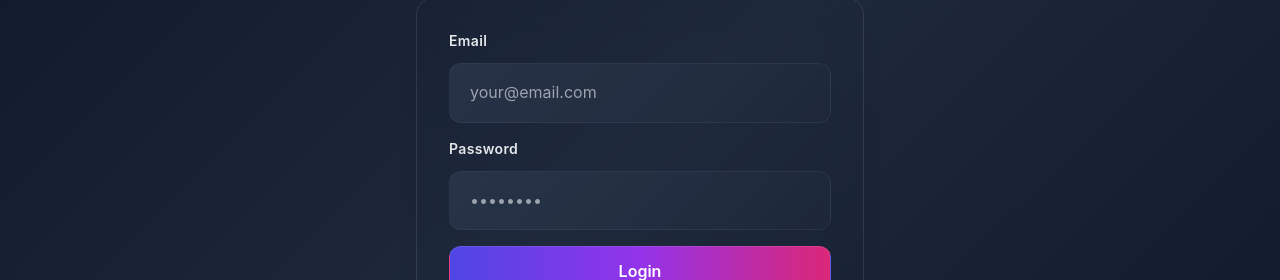
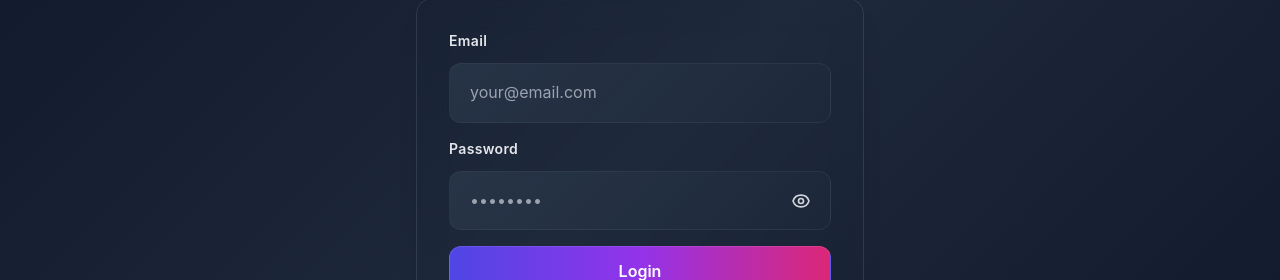
Before and after one commit to WahajFaraz/URL-Shortner, a React (Vite) app in the folder frontend/: page /login in a window 1280 px wide. Shown: the part 241-521 px from the top of the page. Built offline with nearby package versions, Linux system fonts and the light colour scheme; no server answers.

Commit message:
password visibility

```diff
--- a/frontend/src/components/Auth/AuthForms.jsx
+++ b/frontend/src/components/Auth/AuthForms.jsx
@@ -2,7 +2,7 @@ import { useState } from 'react';
 import { motion } from 'framer-motion';
 import { useNavigate } from 'react-router-dom';
 import { useAuth } from '../../hooks/useAuth.js';
-import { Button, Input } from '../common/UIComponents.jsx';
+import { Button, Input, PasswordInput } from '../common/UIComponents.jsx';
 import { slideUp } from '../../utils/animations.js';
 import toast from 'react-hot-toast';
 
@@ -52,9 +52,8 @@ export const LoginForm = () => {
         onChange={handleChange}
         error={errors.email}
       />
-      <Input
+      <PasswordInput
         name="password"
-        type="password"
         label="Password"
         placeholder="••••••••"
         value={formData.password}
@@ -133,9 +132,8 @@ export const RegisterForm = () => {
         onChange={handleChange}
         error={errors.email}
       />
-      <Input
+      <PasswordInput
         name="password"
-        type="password"
         label="Password"
         placeholder="••••••••"
         value={formData.password}
@@ -143,9 +141,8 @@ export const RegisterForm = () => {
         error={errors.password}
       />
       <p className="text-xs text-gray-400 mt-1">Password must be at least 8 characters long</p>
-      <Input
+      <PasswordInput
         name="confirmPassword"
-        type="password"
         label="Confirm Password"
         placeholder="••••••••"
         value={formData.confirmPassword}
--- a/frontend/src/components/common/UIComponents.jsx
+++ b/frontend/src/components/common/UIComponents.jsx
@@ -1,5 +1,6 @@
 import { motion } from 'framer-motion';
 import { slideUp } from '../../utils/animations.js';
+import { useState } from 'react';
 
 export const GlassCard = ({ children, className = '', ...props }) => (
   <motion.div
@@ -60,6 +61,48 @@ export const Input = ({ label, error, className = '', ...props }) => (
   </div>
 );
 
+export const PasswordInput = ({ label, error, className = '', ...props }) => {
+  const [visible, setVisible] = useState(false);
+
+  return (
+    <div className="space-y-3">
+      {label && <label className="block text-sm font-semibold text-gray-200 tracking-wide">{label}</label>}
+      <div className="relative">
+        <motion.input
+          className={`w-full px-5 py-4 pr-12 bg-gradient-to-br from-slate-800/60 to-slate-900/60 border border-slate-600/40 rounded-xl text-white placeholder-gray-400 focus:outline-none focus:ring-2 focus:ring-purple-500/50 focus:border-purple-400 focus:border-transparent transition-all duration-300 backdrop-blur-sm hover:border-slate-500/50 ${className}`}
+          whileFocus={{ scale: 1.01, y: -2 }}
+          transition={{ duration: 0.2 }}
+          type={visible ? 'text' : 'password'}
+          {...props}
+        />
+        <button
+          type="button"
+          onClick={() => setVisible((v) => !v)}
+          className="absolute right-3 top-1/2 -translate-y-1/2 p-2 rounded-lg hover:bg-white/10 transition-colors text-gray-300 hover:text-white"
+          aria-label={visible ? 'Hide password' : 'Show password'}
+        >
+          {visible ? (
+            // Eye-off
+            <svg className="w-5 h-5" fill="none" stroke="currentColor" viewBox="0 0 24 24">
+              <path strokeLinecap="round" strokeLinejoin="round" strokeWidth={2} d="M3 3l18 18" />
+              <path strokeLinecap="round" strokeLinejoin="round" strokeWidth={2} d="M10.5 10.677A2 2 0 0012 14a2 2 0 001.323-.5" />
+              <path strokeLinecap="round" strokeLinejoin="round" strokeWidth={2} d="M7.362 7.561C5.68 8.738 4.279 10.418 3.5 12c1.5 3 5 7 8.5 7 1.442 0 2.806-.476 4.02-1.2" />
+              <path strokeLinecap="round" strokeLinejoin="round" strokeWidth={2} d="M9.88 5.082A8.09 8.09 0 0112 4c3.5 0 7 4 8.5 8-.57 1.139-1.47 2.34-2.6 3.44" />
+            </svg>
+          ) : (
+            // Eye
+            <svg className="w-5 h-5" fill="none" stroke="currentColor" viewBox="0 0 24 24">
+              <path strokeLinecap="round" strokeLinejoin="round" strokeWidth={2} d="M2.458 12C3.732 7.943 7.523 5 12 5c4.477 0 8.268 2.943 9.542 7-1.274 4.057-5.065 7-9.542 7-4.477 0-8.268-2.943-9.542-7z" />
+              <path strokeLinecap="round" strokeLinejoin="round" strokeWidth={2} d="M15 12a3 3 0 11-6 0 3 3 0 016 0z" />
+            </svg>
+          )}
+        </button>
+      </div>
+      {error && <p className="text-red-400 text-sm font-medium animate-pulse">{error}</p>}
+    </div>
+  );
+};
+
 export const Select = ({ label, className = '', children, ...props }) => (
   <div className="space-y-3">
     {label && <label className="block text-sm font-semibold text-gray-200 tracking-wide">{label}</label>}
```
